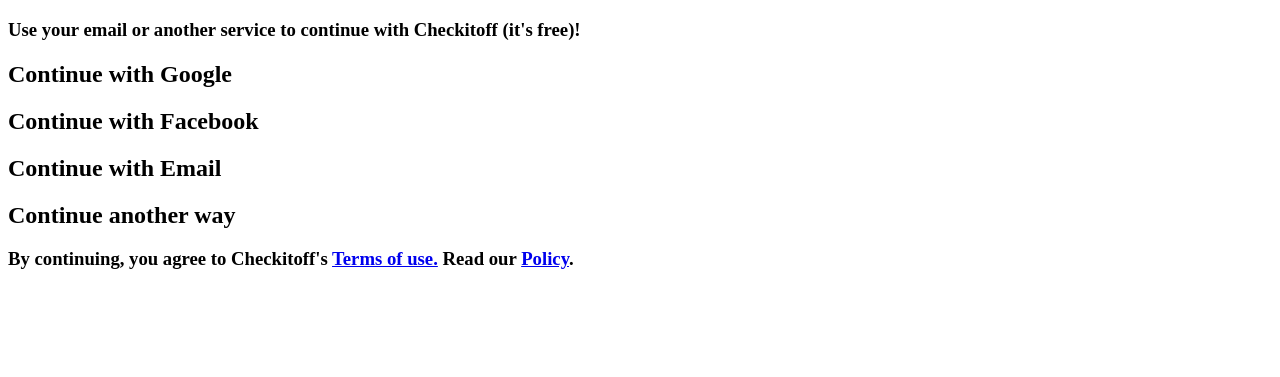
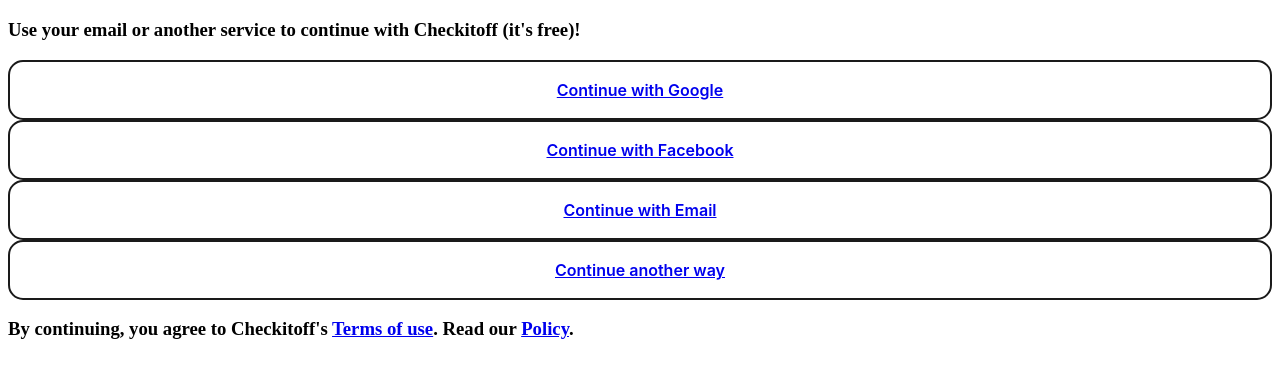
Before and after one commit to 25315/Checkitoff-Task_Manager, a plain HTML site: page index.html in a window 1280 px wide. Shown: the part 61-438 px from the top of the page. Drawn offline with Linux system fonts and the light colour scheme.

Commit message:
button css

```diff
--- a/index.html
+++ b/index.html
@@ -1,23 +1,28 @@
 <!DOCTYPE html>
 <html lang="en">
 <head>
+
     <meta charset="UTF-8">
     <meta name="viewport" content="width=device-width, initial-scale=1.0">
+    <link rel='stylesheet' href='https://cdnjs.cloudflare.com/ajax/libs/font-awesome/6.1.1/css/all.min.css'><link rel="stylesheet" href="./style.css">
     <title>Checkitoff-TaskManager</title>
 </head>
 <body>
     <div class="Outer-box">
-        <h1> Login or Sign up in seconds </h1>
-        <h3> Use your email or another service to continue with Checkitoff (it's free)!</h3>
-        <div class="Sign-buttons">
-            <h2 class="Sign-button-google">Continue with Google</h2>
-            <h2 class="Sign-button-facebook">Continue with Facebook</h2>
-            <h2 class="Sign-button-facebook">Continue with Email</h2>
-            <h2 class="Sign-button-anotherway">Continue another way</h2>
-        </div>
-        <div>
-            <h3>
-                By continuing, you agree to Checkitoff's <a id="Terms_of_use" href="#">Terms of use.</a>
+        <div class="Inner-content">
+            <h1 class="Heading"> Login or Sign up in seconds </h1>
+            <h3 class="Tagline"> Use your email or another service to continue with Checkitoff (it's free)!</h3>
+            <div class="Link-buttons">
+                <button class="button-28" role="button"><a id="Link-button-google" href="#">Continue with Google</a></button>
+                <br>
+                <button class="button-28" role="button"><a id="Link-button-facebook">Continue with Facebook</a></button>
+                <br>
+                <button class="button-28" role="button"><a id="Link-button-email">Continue with Email</a></button>
+                <br>
+                <button class="button-28" role="button"><a id="Link-button-anotherway">Continue another way</a></button>
+            </div>
+            <h3 class="Rules">
+                By continuing, you agree to Checkitoff's <a id="Terms_of_use" href="#">Terms of use</a>.
                 Read our <a id="Privacy_policy" href="#"> Policy</a>.
             </h3>
         </div>
@@ -33,6 +38,26 @@
         var Privacy_policy_link = "https://discord.com";
         var Privacy_policy_link_element = document.getElementById("Privacy_policy");
         Privacy_policy_link_element.href = Privacy_policy_link;
+
+        // change this to change link to google
+        var Link_button_google_link = "https://google.com";
+        var Link_button_google_element = document.getElementById("Link-button-google");
+        Link_button_google_element.href = Link_button_google_link;
+
+        // change this to change link to facebook
+        var Link_button_facebook_link = "https://example.com";
+        var Link_button_facebook_element = document.getElementById("Link-button-facebook");
+        Link_button_facebook_element.href = Link_button_facebook_link;
+
+        // change this to change link to email
+        var Link_button_email_link = "https://example.com";
+        var Link_button_email_element = document.getElementById("Link-button-email");
+        Link_button_email_element.href = Link_button_email_link;
+
+        // change this to change link to anotherway
+        var Link_button_anotherway_link = "https://example.com";
+        var Link_button_anotherway_element = document.getElementById("Link-button-anotherway");
+        Link_button_anotherway_element.href = Link_button_anotherway_link;
     </script>
 </body>
 </html>
--- /dev/null
+++ b/style.css
@@ -0,0 +1,44 @@
+/* button css*/
+.button-28 {
+    appearance: none;
+    background-color: transparent;
+    border: 2px solid #1A1A1A;
+    border-radius: 15px;
+    box-sizing: border-box;
+    color: #3B3B3B;
+    cursor: pointer;
+    display: inline-block;
+    font-family: Roobert,-apple-system,BlinkMacSystemFont,"Segoe UI",Helvetica,Arial,sans-serif,"Apple Color Emoji","Segoe UI Emoji","Segoe UI Symbol";
+    font-size: 16px;
+    font-weight: 600;
+    line-height: normal;
+    margin: 0;
+    min-height: 60px;
+    min-width: 0;
+    outline: none;
+    padding: 16px 24px;
+    text-align: center;
+    text-decoration: none;
+    transition: all 300ms cubic-bezier(.23, 1, 0.32, 1);
+    user-select: none;
+    -webkit-user-select: none;
+    touch-action: manipulation;
+    width: 100%;
+    will-change: transform;
+}
+
+.button-28:disabled {
+    pointer-events: none;
+}
+
+.button-28:hover {
+    color: #fff;
+    background-color: #1A1A1A;
+    box-shadow: rgba(0, 0, 0, 0.25) 0 8px 15px;
+    transform: translateY(-2px);
+}
+
+.button-28:active {
+    box-shadow: none;
+    transform: translateY(0);
+}
```
